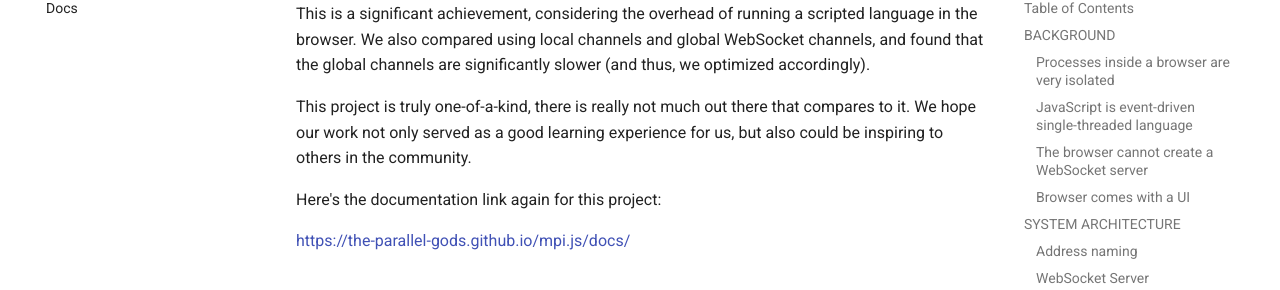
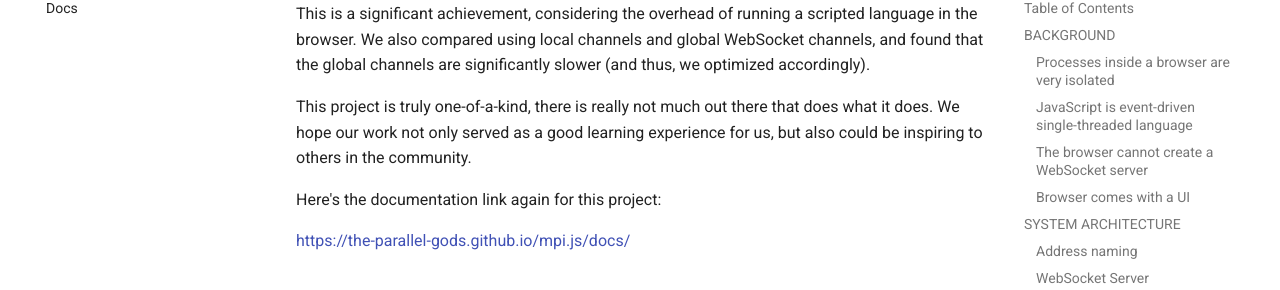
Before and after one commit to the-parallel-gods/mpi.js, an MkDocs documentation site: the page built from docs/final.md, in a window 1280 px wide and 900 px high, scrolled down 19104 px. Shown: the part 208-498 px from the top of the window. Built offline with MkDocs 1.6.1 and Material for MkDocs 9.7.7, drawn with Linux system fonts in a browser that asks for light colours.

Commit message:
updated wording

```diff
--- a/docs/final.md
+++ b/docs/final.md
@@ -366,7 +366,7 @@ Although we could not implement the non-blocking APIs (due to the single-threade
 
 As planned in the proposal, we ran a MPI program on our system (the sqrt program provided in asst4), and found our system to only perform ~10x slower than the `-O3` optimized C version. This is a significant achievement, considering the overhead of running a scripted language in the browser. We also compared using local channels and global WebSocket channels, and found that the global channels are significantly slower (and thus, we optimized accordingly).
 
-This project is truly one-of-a-kind, there is really not much out there that compares to it. We hope our work not only served as a good learning experience for us, but also could be inspiring to others in the community.
+This project is truly one-of-a-kind, there is really not much out there that does what it does. We hope our work not only served as a good learning experience for us, but also could be inspiring to others in the community.
 
 Here's the documentation link again for this project:
 
```
